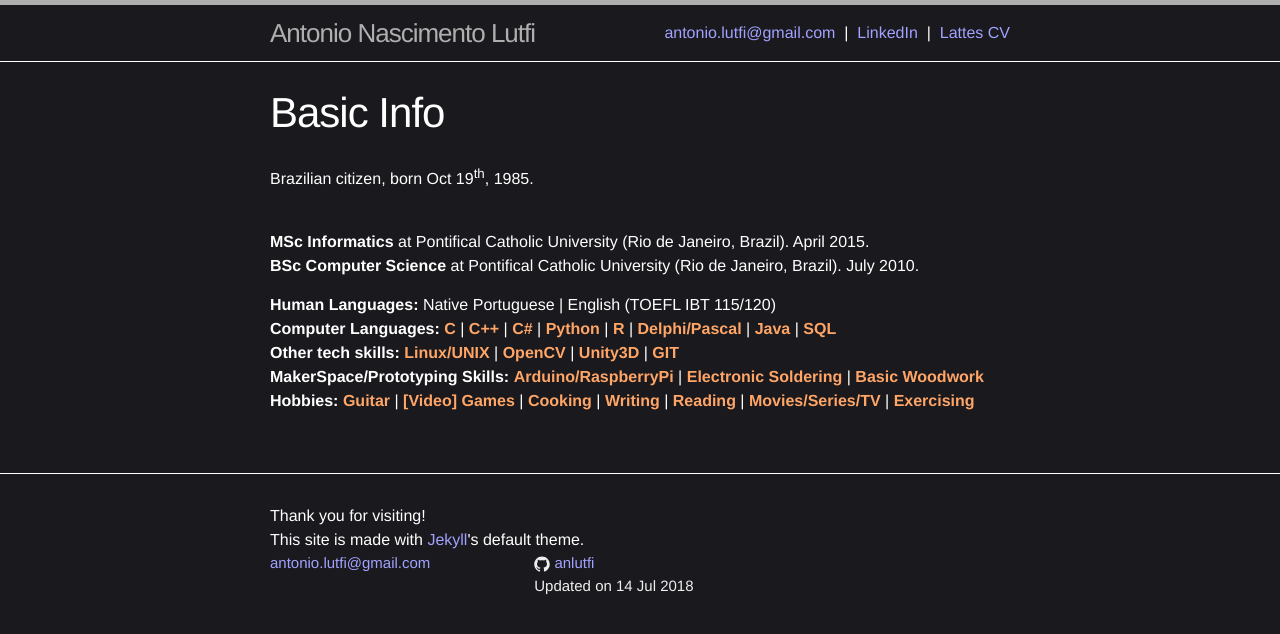
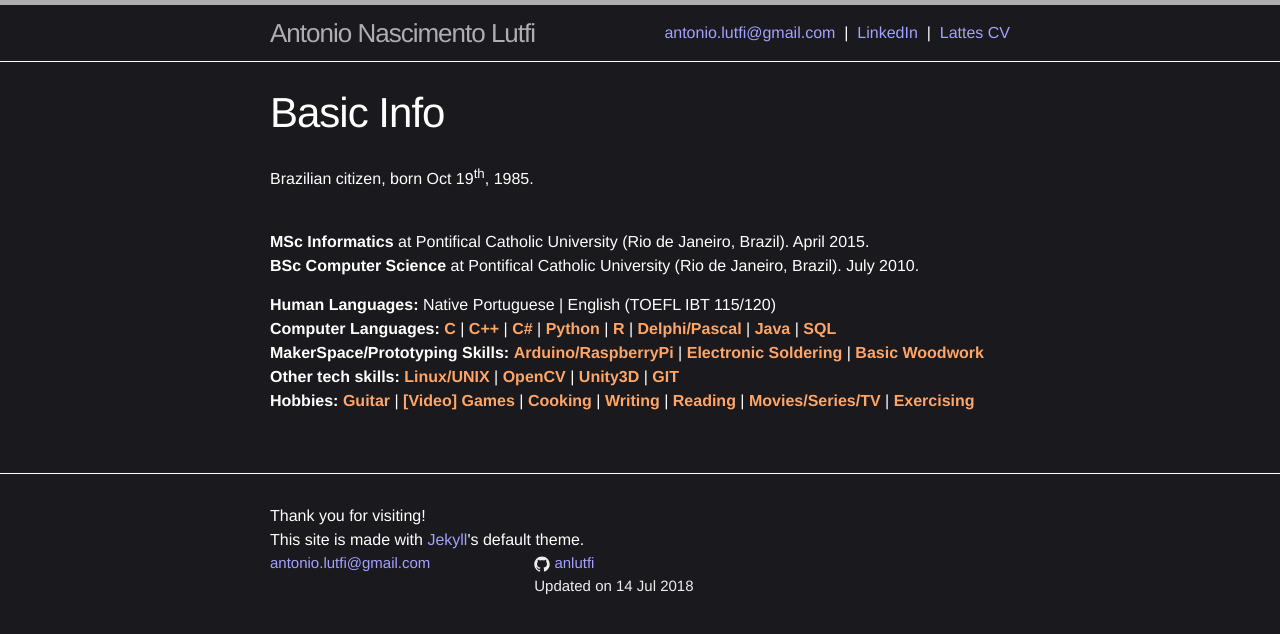
Before and after one commit to anlutfi/anlutfi.github.io, a Jekyll site: the page built from _posts/2015-11-03-info.markdown, in a window 1280 px wide. Shown: the top 634 px of the page. Built offline with Jekyll 4.4.1, drawn with Linux system fonts in a browser that asks for light colours.

Commit message:
modified:   _posts/2015-11-03-info.markdown changed order of skill sets

```diff
--- a/_posts/2015-11-03-info.markdown
+++ b/_posts/2015-11-03-info.markdown
@@ -25,12 +25,12 @@ Brazilian citizen, born Oct 19<sup>th</sup>, 1985.
     <span class="skill">C#</span> | <span class="skill">Python</span> |
     <span class="skill">R</span> | <span class="skill">Delphi/Pascal</span> |
     <span class="skill">Java</span> | <span class="skill">SQL</span>
+    <br><b>MakerSpace/Prototyping Skills:</b>
+    <span class="skill">Arduino/RaspberryPi</span> | <span class="skill">Electronic Soldering</span> |
+    <span class="skill">Basic Woodwork</span>
     <br><b>Other tech skills:</b>
     <span class="skill">Linux/UNIX</span> | <span class="skill">OpenCV</span> | <span class="skill">Unity3D</span> |
     <span class="skill">GIT</span>
-    <br><b>MakerSpace/Prototyping Skills:</b>
-    <span class="skill">Arduino/RaspberryPi</span> | <span class="skill">Electronic Soldering</span> |
-    <span class="skill">Basic Woodwork</span>
     <br><b>Hobbies:</b> <span class="skill">Guitar</span> | <span class="skill">[Video] Games</span> |
     <span class="skill">Cooking</span> | <span class="skill">Writing</span> |
     <span class="skill">Reading</span> | <span class="skill">Movies/Series/TV</span> |
```
